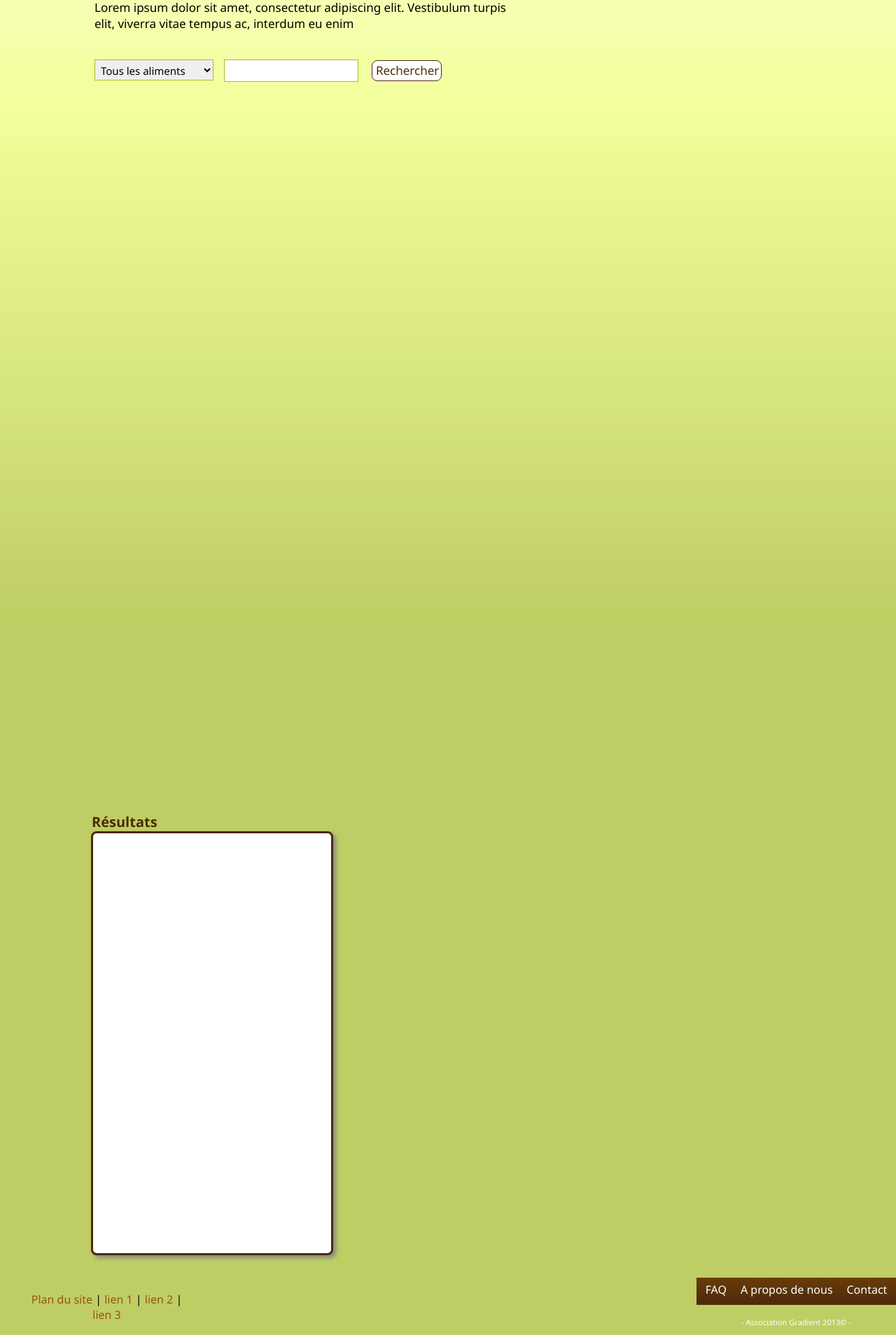
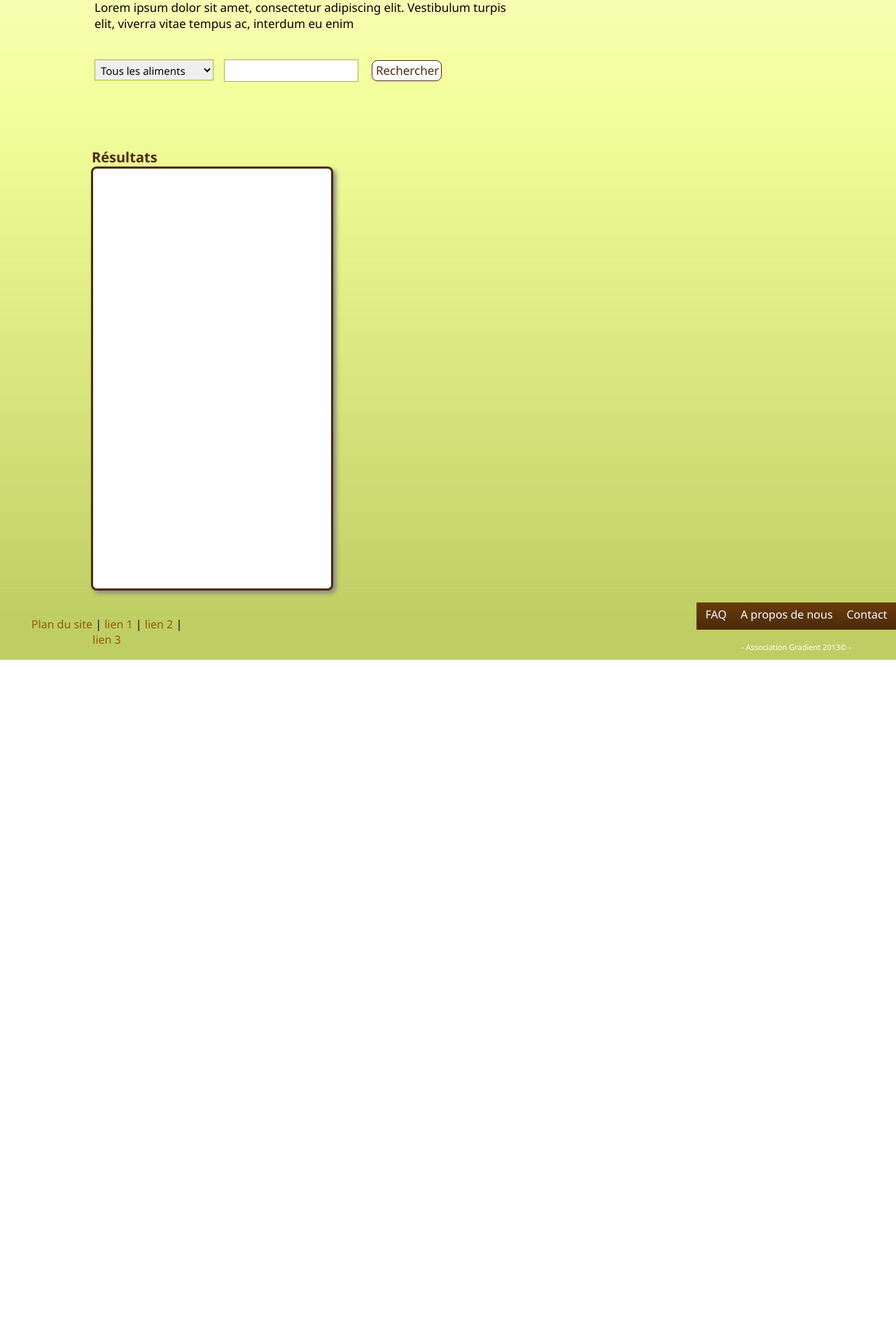
Before and after one commit to timothee-berland/mapyramide.fr, a CakePHP app: the page made by app/View/Aliments/index.ctp in a window 1280 px wide. Shown: the part 358-2266 px from the top of the page at 70% size. After the commit the page ends 1301 px from the top, so only its background shows below. Run offline with PHP 8.4 and a stand-in for CakePHP, Linux system fonts and the light colour scheme; the template is opened without the code that fills it, so the values that code supplies are empty; some libraries are stand-ins or nearby versions.

Commit message:
Footer corrigé

```diff
--- a/app/webroot/css/navStyles.css
+++ b/app/webroot/css/navStyles.css
@@ -267,7 +267,18 @@ div.menu3 a:hover, div.menu3 a.current
 /*----------------------------
 	Content area
 -----------------------------*/
-
+html, body, #container {
+	height: 100%;
+}
+
+body > #container {
+	height: auto;
+	min-height: 100%;
+}
+
+#content {
+	padding-bottom: 150px;
+}
     /*--------------------
     	Accueil
     ---------------------*/
@@ -712,7 +723,6 @@ div.menu3 a:hover, div.menu3 a.current
 	width: 950px;
 	height : 280;
 	margin-left : 12%;
-	min-height : 1250px;
 }
 
 header #profil  {
@@ -1695,12 +1705,12 @@ border-bottom: 1px solid #4D2B08;
 -----------------------------*/
 
 footer {
-  clear: both;
-  font-size: 11px;
-  margin: 0 auto;
-  padding-top: 15px;
-  position: relative;
-  text-align : center;
+	position: relative;
+	height: 80px;
+	margin-top: -80px;
+	clear: both;
+	font-size: 11px;
+	text-align: center;
 }
 
 footer  .bloc-droit{
```
